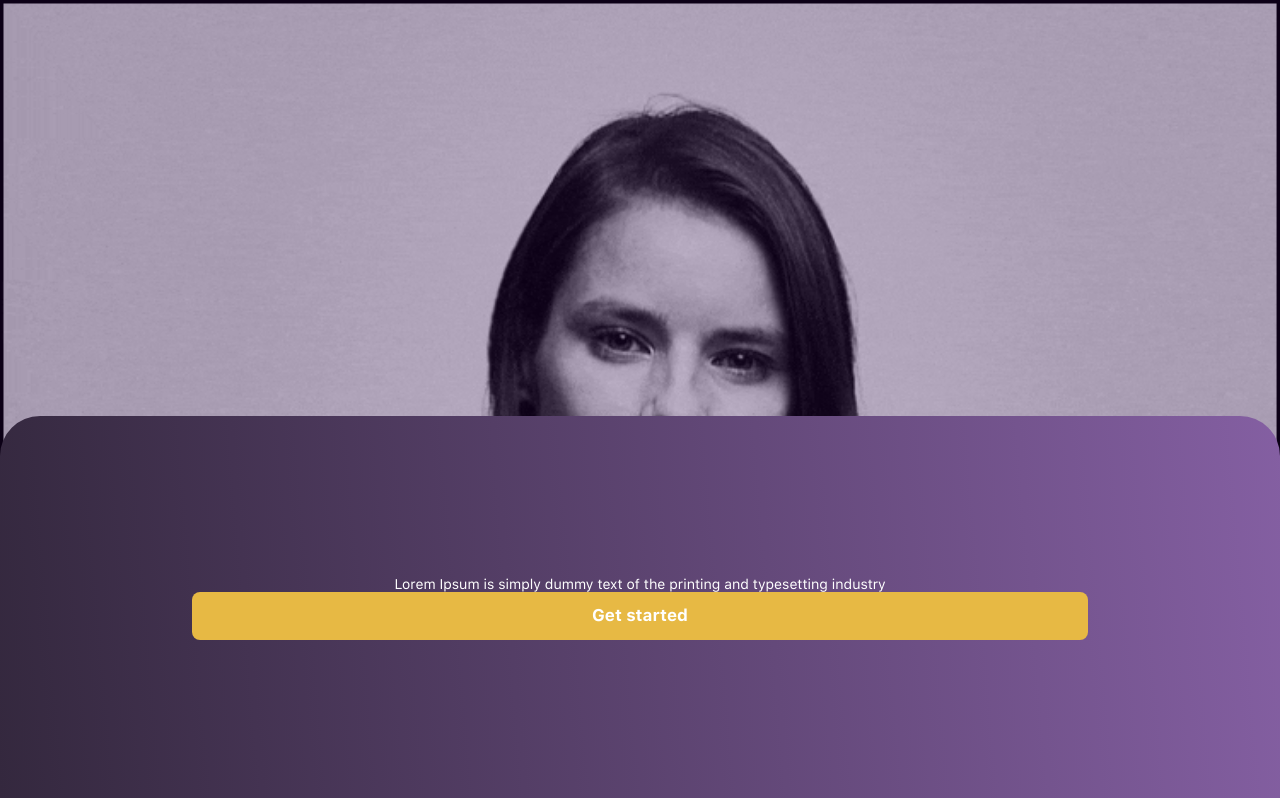
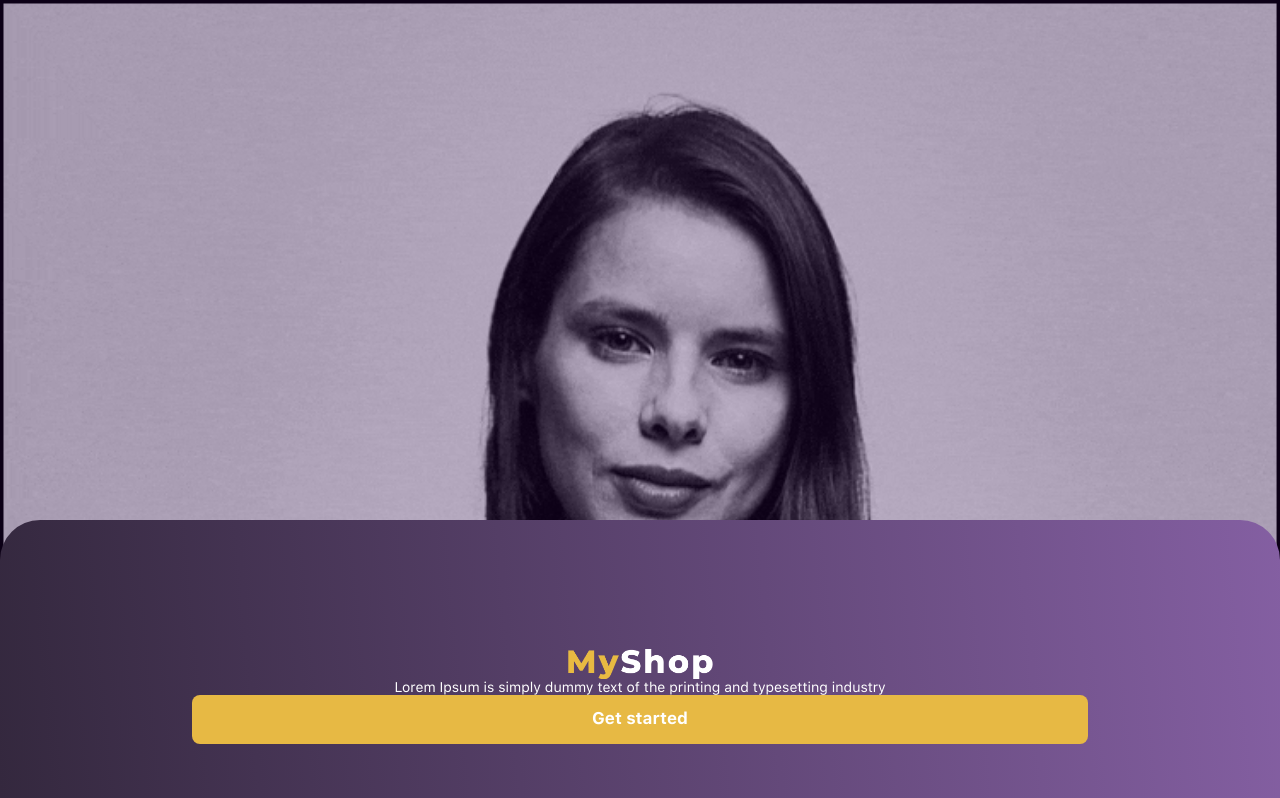
Before and after one commit to ceobit/online-shop, a React (Create React App) app in the folder frontend/: page / in a window 1280 px wide. Shown: the top 798 px of the page. Built offline with nearby package versions, Linux system fonts and the light colour scheme.

Commit message:
added logo

```diff
--- a/frontend/src/pages/Start/Start.tsx
+++ b/frontend/src/pages/Start/Start.tsx
@@ -1,22 +1,24 @@
 import React from 'react';
 import classNames from 'classnames';
 
-import started_gif from '../../images/started.gif';
+import started_picture from '../../images/started.gif';
+import logo from '../../images/logo.png';
 import styles from './start.module.scss';
 import Button from '../../components/Button/Button';
 import Text from '../../components/Text/Text';
 
 const Start = () => {
   const pageStyle = classNames(styles.started);
-
+  const { started_gif, started_gif_cover, started_bg, started_logo } = styles;
   return (
     <>
       <div className={pageStyle}>
-        <img className={styles.started_gif} src={started_gif} alt="slides" />
-        <div className={styles.started_gif_cover} />
+        <img className={started_gif} src={started_picture} alt="slides" />
+        <div className={started_gif_cover} />
         {/*<div className={styles.started_shape} />*/}
       </div>
-      <div className={styles.started_bg}>
+      <div className={started_bg}>
+        <img className={started_logo} src={logo} alt="logo" />
         <Text color="white">
           Lorem Ipsum is simply dummy text of the printing and typesetting industry
         </Text>
--- a/frontend/src/pages/Start/start.module.scss
+++ b/frontend/src/pages/Start/start.module.scss
@@ -34,12 +34,18 @@
     position: absolute;
     display: flex;
     flex-direction: column;
-    justify-content: center;
+    justify-content: space-between;
     bottom: 0;
     width: 100%;
-    height: 30%;
-    background: linear-gradient(265.08deg, #845FA2 0%, #34283E 100%);
+    height: 35%;
+    background: linear-gradient(265.08deg, #845fa2 0%, #34283e 100%);
     border-radius: 40px 40px 0 0;
-    padding: 15% 15%;
+    padding: 10% 15%;
+  }
+
+  &_logo {
+    width: 145px;
+    height: 32px;
+    align-self: center;
   }
 }
```
Also changed, not shown: frontend/src/images/logo.png (added).
